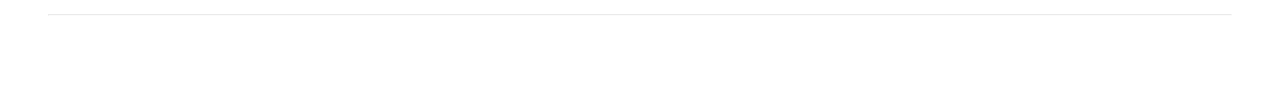
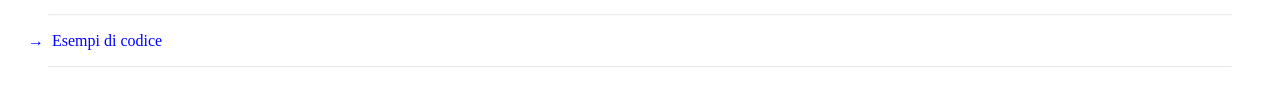
Before and after one commit to ixd-supsi/2022, a plain HTML site: page index.html in a window 1280 px wide. Shown: the part 1066-1172 px from the top of the page. Before the commit the page ends 1130 px from the top, so only its background shows below. Drawn offline with Linux system fonts and the light colour scheme.

Commit message:
move examples in the bottom

```diff
--- a/index.html
+++ b/index.html
@@ -145,9 +145,21 @@
 
         <hr>
 
+        <section>
+            <ul>
+                <li><a class="link" href="https://github.com/ixd-supsi/2022/tree/main/esempi" >
+                    Esempi di codice
+                </a></li>
+            </ul>
+        </section>
+
+        <hr>
+
         <footer>
             <ul id="menu"></ul>
         </footer>
+
+        <script type="text/javascript" src="../2020/script/menu.js"></script>
+
     </body>
-    <script type="text/javascript" src="../2020/script/menu.js"></script>
 </html>
```
